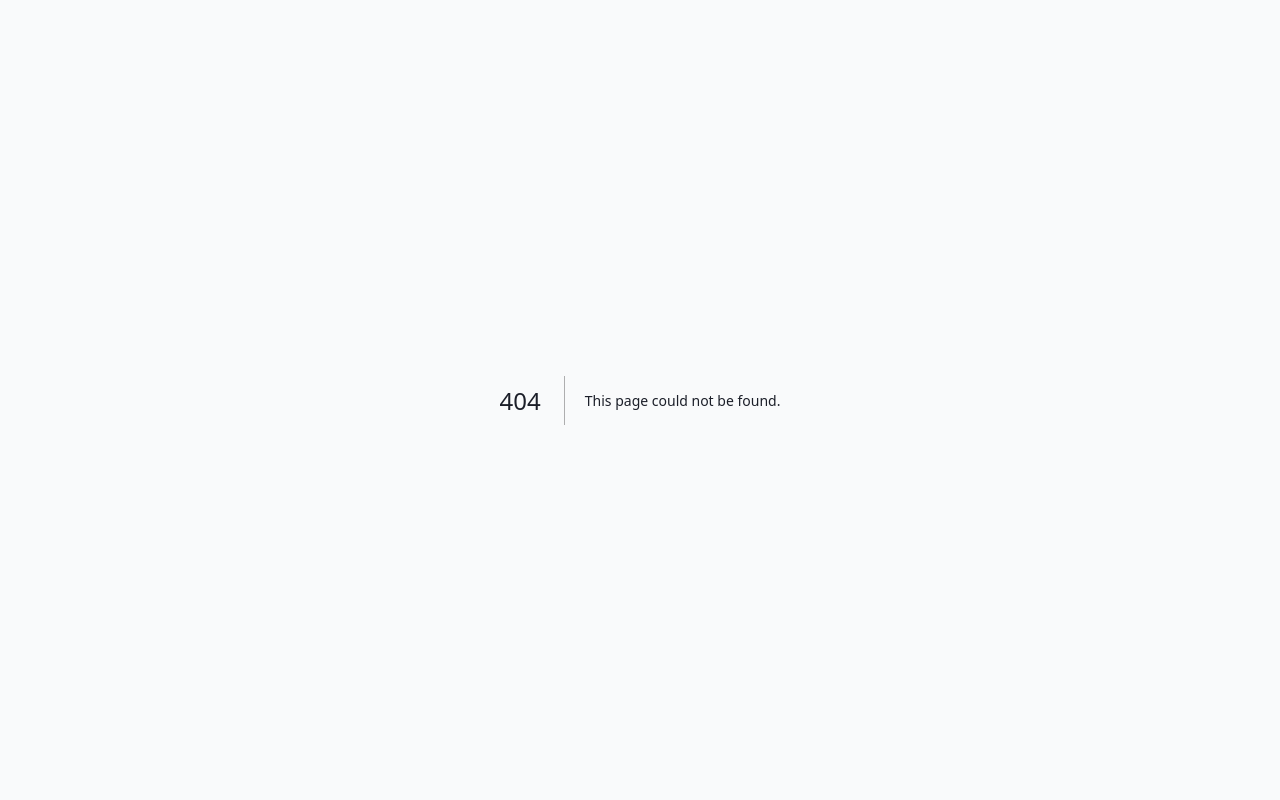
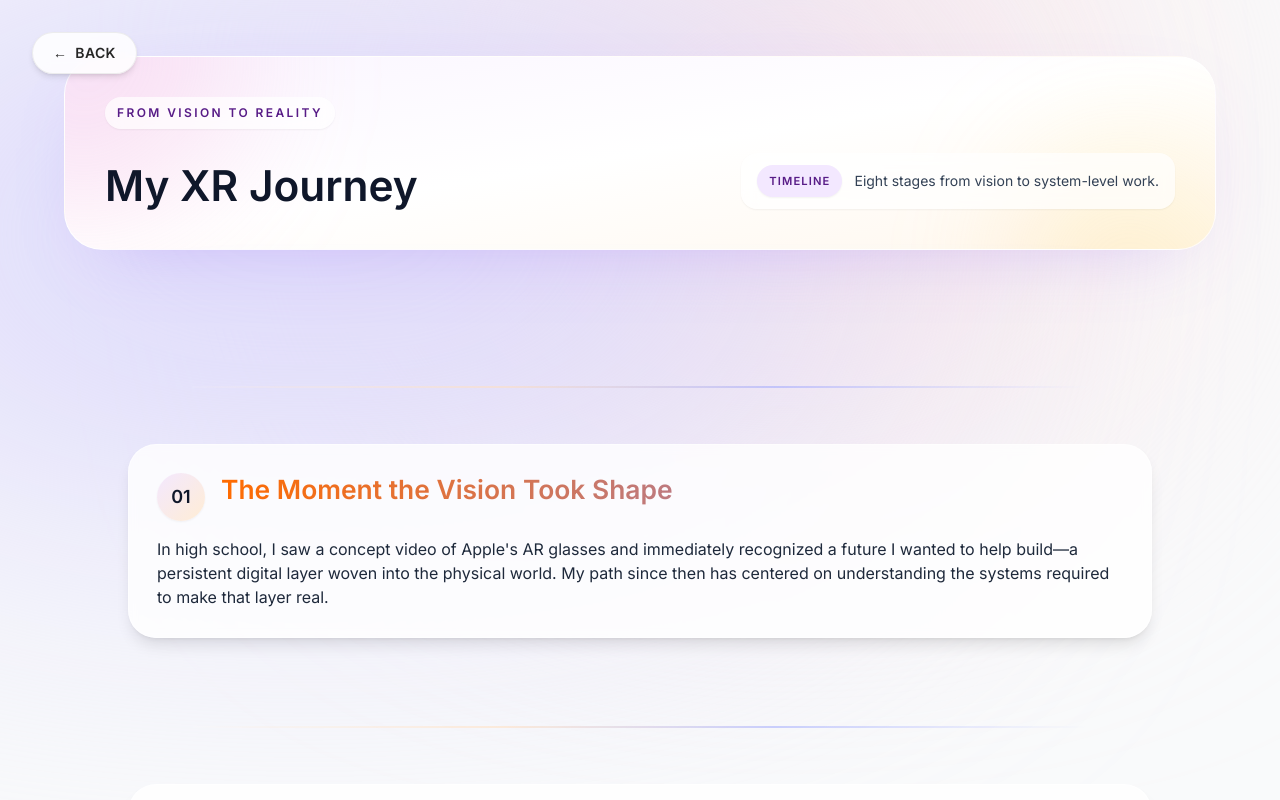
Before and after one commit to bulahe/portfolio-web, a Next.js app: page /xr in a window 1280 px wide. Before the commit this address had no page. Shown: the top 800 px of the page. Built offline with nearby package versions, Linux system fonts and the light colour scheme.

Commit message:
XR页面启动！

```diff
--- /dev/null
+++ b/app/(subpages)/xr/page.tsx
@@ -0,0 +1 @@
+export { default } from "@/components/subpages/xr";
--- a/components/about.tsx
+++ b/components/about.tsx
@@ -71,7 +71,6 @@ export default function About() {
     setMobileFocus(null);
     setAccentSegment(segment);
 
-    if (segment === "music") {
     if (typeof window !== "undefined") {
       try {
         const { pathname, hash: currentHash } = window.location;
@@ -95,7 +94,11 @@ export default function About() {
         /* ignore storage failures */
       }
     }
+
+    if (segment === "music") {
       router.push("/music");
+    } else if (segment === "xr") {
+      router.push("/xr");
     }
   };
 
@@ -307,12 +310,14 @@ function InteractiveBlock({
   );
 
   const handleClick = () => {
-    if (variant === "music") {
+    if (!isMobile) {
+      // Desktop: click directly navigates to subpage
       handleActivate();
       onLearnMore?.(variant);
       return;
     }
 
+    // Mobile: click activates the block to show learn more button
     handleActivate();
   };
 
--- /dev/null
+++ b/components/subpages/xr.tsx
@@ -0,0 +1,155 @@
+"use client";
+
+import { useLayoutEffect } from "react";
+import PortfolioBackButton from "@/components/ui/portfolio-back-button";
+import SectionDivider from "@/components/section-divider";
+import { brandTheme } from "@/lib/theme";
+
+const timelineStages = [
+  {
+    number: "01",
+    title: "The Moment the Vision Took Shape",
+    content:
+      "In high school, I saw a concept video of Apple's AR glasses and immediately recognized a future I wanted to help build—a persistent digital layer woven into the physical world. My path since then has centered on understanding the systems required to make that layer real.",
+  },
+  {
+    number: "02",
+    title: "Early Attempts to Ground the Vision (Freshman Year)",
+    content:
+      "My first experiments focused on mapping digital logic onto physical spaces.\n\nI built a seat-detection prototype inspired by AR navigation ideas and designed a concept AR headset to explore form factors and interaction models.\n\nThese small steps helped translate an abstract vision into concrete engineering questions.",
+  },
+  {
+    number: "03",
+    title: "Expanding Capabilities Through Interactive Systems (Sophomore Year)",
+    content:
+      "Although not XR-specific, building an interactive Unity game taught me essential system skills—state management, feedback loops, UI flow, and 3D content pipelines.\n\nThis experience became foundational for the more complex XR systems I would eventually build.",
+  },
+  {
+    number: "04",
+    title: "A Period of Forced Stillness, and Quiet Foundation-Building (Late Sophomore → Junior Year)",
+    content:
+      "Heavy coursework and a major not aligned with XR made it difficult to continue creating spatial projects.\n\nYet this period gave me something unexpected: a deep, cross-layer understanding of technology—from transistors to circuits, systems, and software.\n\nWhat felt like stagnation became the technical grounding that later enabled real progress.",
+  },
+  {
+    number: "05",
+    title: "First Breakthrough: My Senior Thesis as a Complete XR System (Senior Fall)",
+    content:
+      "My senior thesis marked the first time I designed and delivered a full XR system end-to-end.\n\nIt transformed years of scattered experiments and foundational knowledge into a cohesive architectural mindset, setting the stage for more advanced multi-user work.",
+  },
+  {
+    number: "06",
+    title: "Second Breakthrough: Multi-User MR and System-Level Consistency (Senior Spring → Summer)",
+    content:
+      "I then built a deterministic multi-user MR framework—shared state machines, synchronized behaviors, and stable spatial alignment across devices.\n\nThis was my first project operating at the infrastructural level of XR, directly touching the challenges that define AR engines.",
+  },
+  {
+    number: "07",
+    title: "Spatial Interaction Awareness: Early Vision Pro Exploration (Around Senior Year)",
+    content:
+      "Before and after my thesis work, I explored the Vision Pro to understand spatial UI, gesture languages, and immersive interaction.\n\nThese prototypes were simple, but they helped me form an intuition for the interaction layer that future AR systems will rely on, complementing the system-level work I was building elsewhere.",
+  },
+  {
+    number: "08",
+    title: "Returning to the Long-Term Goal: Toward a Creator-First AR Engine",
+    content:
+      "Across all these stages—early prototypes, capability expansion, difficult pauses, and eventual breakthroughs—my direction has remained the same.\n\nI aim to build the foundations of a creator-first AR engine: shared spatial consistency, intuitive interaction, world anchoring, and environment-aware digital content.\n\nThis journey is my way of assembling the tools and understanding needed to create the digital layer I envisioned years ago.",
+  },
+] as const;
+
+export default function XRSubpage() {
+  useLayoutEffect(() => {
+    const root = document.documentElement;
+    const hadSmoothClass = root.classList.contains("!scroll-smooth");
+    const previousBehavior = root.style.getPropertyValue("scroll-behavior");
+    const previousPriority = root.style.getPropertyPriority("scroll-behavior");
+
+    if (hadSmoothClass) {
+      root.classList.remove("!scroll-smooth");
+    }
+    root.style.setProperty("scroll-behavior", "auto", "important");
+
+    return () => {
+      if (hadSmoothClass) {
+        root.classList.add("!scroll-smooth");
+      }
+      if (previousBehavior) {
+        root.style.setProperty(
+          "scroll-behavior",
+          previousBehavior,
+          previousPriority || undefined
+        );
+      } else {
+        root.style.removeProperty("scroll-behavior");
+      }
+    };
+  }, []);
+
+  return (
+    <main className="px-4 pb-16 pt-12 sm:px-6 lg:px-10 lg:pt-14">
+      <div className="mx-auto flex max-w-6xl flex-col gap-8">
+        <PortfolioBackButton label="Back" />
+
+        <section className="relative overflow-hidden rounded-[2.4rem] border border-white/40 bg-gradient-to-br from-purple-50 via-white to-orange-50 p-6 shadow-[0_25px_80px_-40px_rgba(139,92,246,0.35)] backdrop-blur-md sm:p-8 md:p-10 dark:border-white/10 dark:from-slate-900 dark:via-slate-950 dark:to-orange-950/20 dark:shadow-[0_25px_80px_-40px_rgba(0,0,0,0.7)]">
+          <div className="pointer-events-none absolute -left-24 -top-28 h-72 w-72 rounded-full bg-gradient-to-br from-purple-300/35 via-pink-300/30 to-transparent blur-3xl dark:from-purple-400/25 dark:via-pink-500/15" />
+          <div className="pointer-events-none absolute -right-16 top-20 h-64 w-64 rounded-full bg-gradient-to-tr from-orange-300/35 via-amber-200/30 to-transparent blur-3xl dark:from-orange-400/25 dark:via-amber-500/15" />
+          <div className="pointer-events-none absolute inset-x-16 bottom-[-18rem] h-96 rounded-full bg-gradient-to-t from-sky-200/40 via-transparent to-transparent blur-3xl dark:from-sky-500/15" />
+
+          <div className="relative space-y-4 sm:space-y-5 md:space-y-6">
+            <div className="inline-flex items-center gap-2 rounded-full bg-white/70 px-3 py-2 text-xs font-semibold uppercase tracking-[0.2em] text-purple-900 shadow-sm backdrop-blur dark:bg-white/10 dark:text-purple-100">
+              From vision to reality
+            </div>
+            <div className="flex flex-col gap-3 lg:flex-row lg:items-end lg:justify-between">
+              <div className="space-y-2">
+                <h1 className="text-3xl font-semibold leading-tight text-slate-900 sm:text-4xl sm:leading-[1.05] lg:text-[2.65rem] dark:text-white">
+                  My XR Journey
+                </h1>
+              </div>
+              <div className="flex items-center gap-3 rounded-2xl bg-white/70 px-4 py-3 text-sm text-slate-800 shadow-sm backdrop-blur md:text-base dark:bg-white/10 dark:text-white">
+                <span className="rounded-full bg-purple-100 px-3 py-1 text-[0.7rem] font-semibold uppercase tracking-widest text-purple-900 shadow-sm dark:bg-purple-900/40 dark:text-purple-50">
+                  Timeline
+                </span>
+                <p className="text-sm leading-relaxed text-slate-700 dark:text-slate-200/80">
+                  Eight stages from vision to system-level work.
+                </p>
+              </div>
+            </div>
+          </div>
+        </section>
+
+        <div className="mt-12 flex flex-col items-center gap-8">
+          {timelineStages.map((stage, index) => (
+            <div key={stage.number} className="w-full flex flex-col items-center">
+              <SectionDivider />
+              <div className="w-full max-w-5xl overflow-hidden rounded-[1.75rem] border border-white/50 bg-white/80 p-6 text-slate-900 shadow-lg backdrop-blur-sm dark:border-white/10 dark:bg-white/5 dark:text-white sm:p-7">
+                <div className="space-y-4">
+                  <div className="flex items-start gap-4">
+                    <div className="flex h-12 w-12 shrink-0 items-center justify-center rounded-full bg-gradient-to-br from-purple-100 to-orange-100 text-lg font-semibold text-slate-900 shadow-sm dark:from-purple-900/60 dark:to-orange-900/60 dark:text-white">
+                      {stage.number}
+                    </div>
+                    <div className="flex-1 space-y-2">
+                      <h2
+                        className="text-2xl font-semibold leading-tight sm:text-[1.65rem] text-transparent bg-clip-text"
+                        style={{
+                          backgroundImage: `linear-gradient(90deg, ${brandTheme.primary}, ${brandTheme.accent})`,
+                        }}
+                      >
+                        {stage.title}
+                      </h2>
+                    </div>
+                  </div>
+                  <div className="space-y-4 text-sm leading-relaxed text-slate-800 dark:text-slate-100 sm:space-y-5">
+                    {stage.content.split("\n\n").map((paragraph, pIndex) => (
+                      <p key={pIndex} className="text-base">
+                        {paragraph}
+                      </p>
+                    ))}
+                  </div>
+                </div>
+              </div>
+            </div>
+          ))}
+        </div>
+      </div>
+    </main>
+  );
+}
```
Lines whose indentation alone changed are shown as unchanged.
